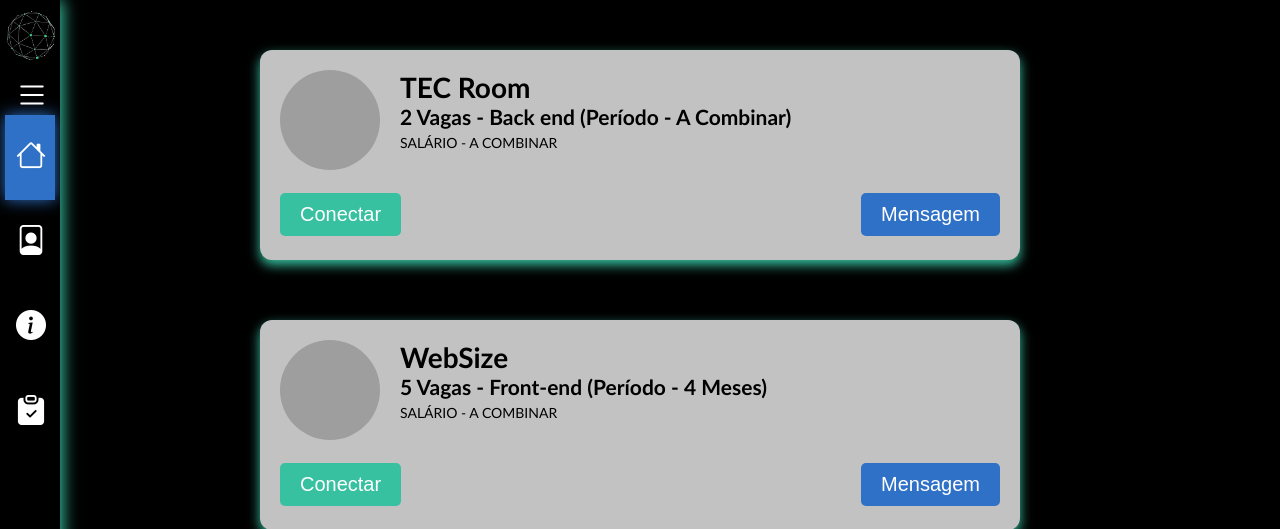
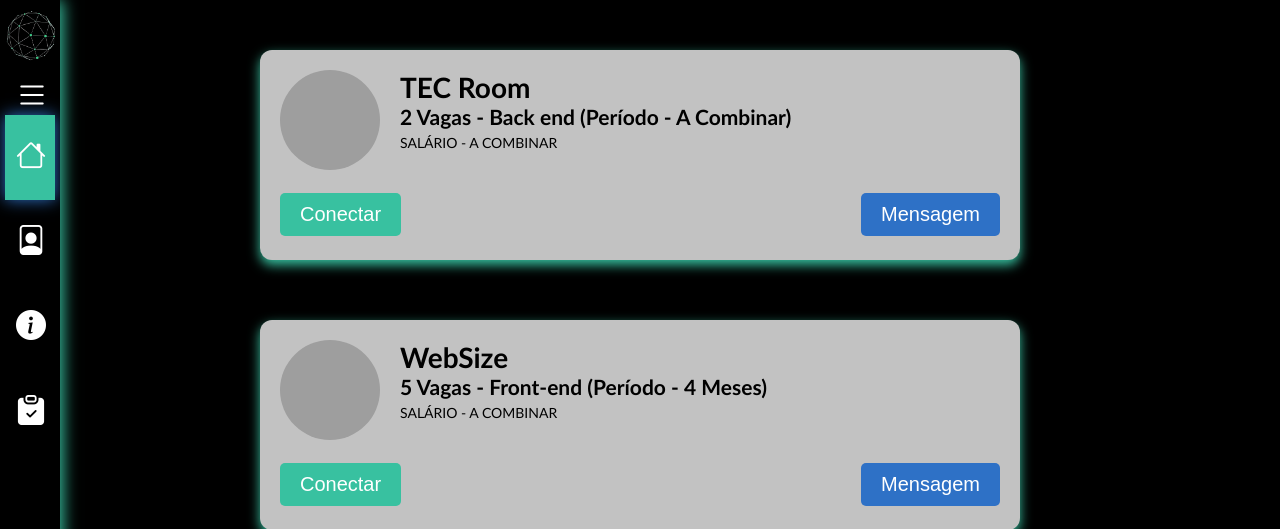
Before and after one commit to Rayanegmoura/Dev-Hunt, a PHP site: page /userfreela.html in a window 1280 px wide, with the pointer over the restyled element. Shown: the top 529 px of the page. Run offline with PHP 8.4, Linux system fonts and the light colour scheme; some libraries are stand-ins or nearby versions; grey boxes are pictures that could not be loaded.

Commit message:
Update userfreela.css

```diff
--- a/css/userfreela.css
+++ b/css/userfreela.css
@@ -79,7 +79,7 @@ ul li.ativo {
 }
 
 ul li.item-menu:hover {
-    background-color: #2e71c6;
+    background-color: #38c1a0;
     box-shadow: 0 0 15px #2e71c6;
 }
 
```
